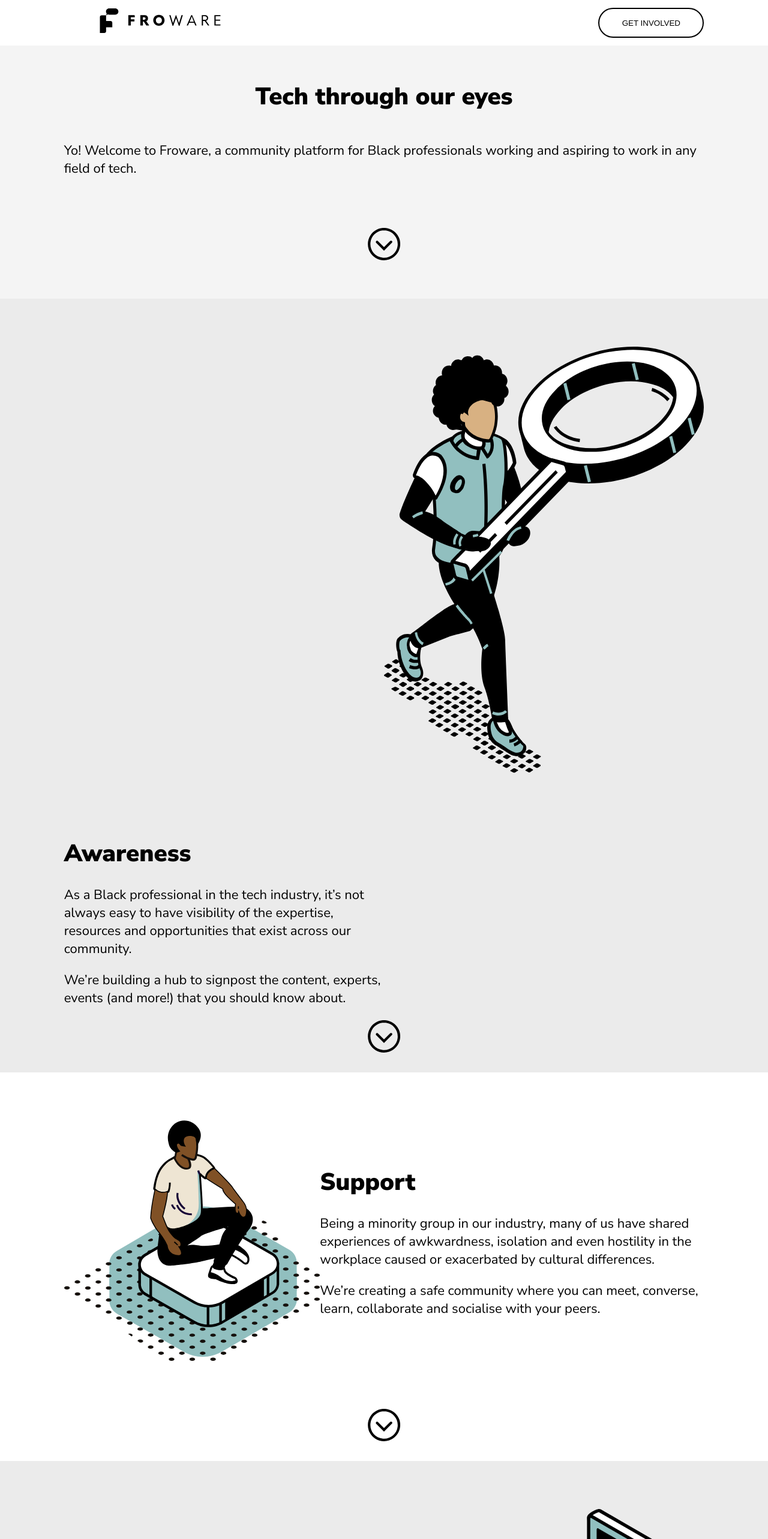
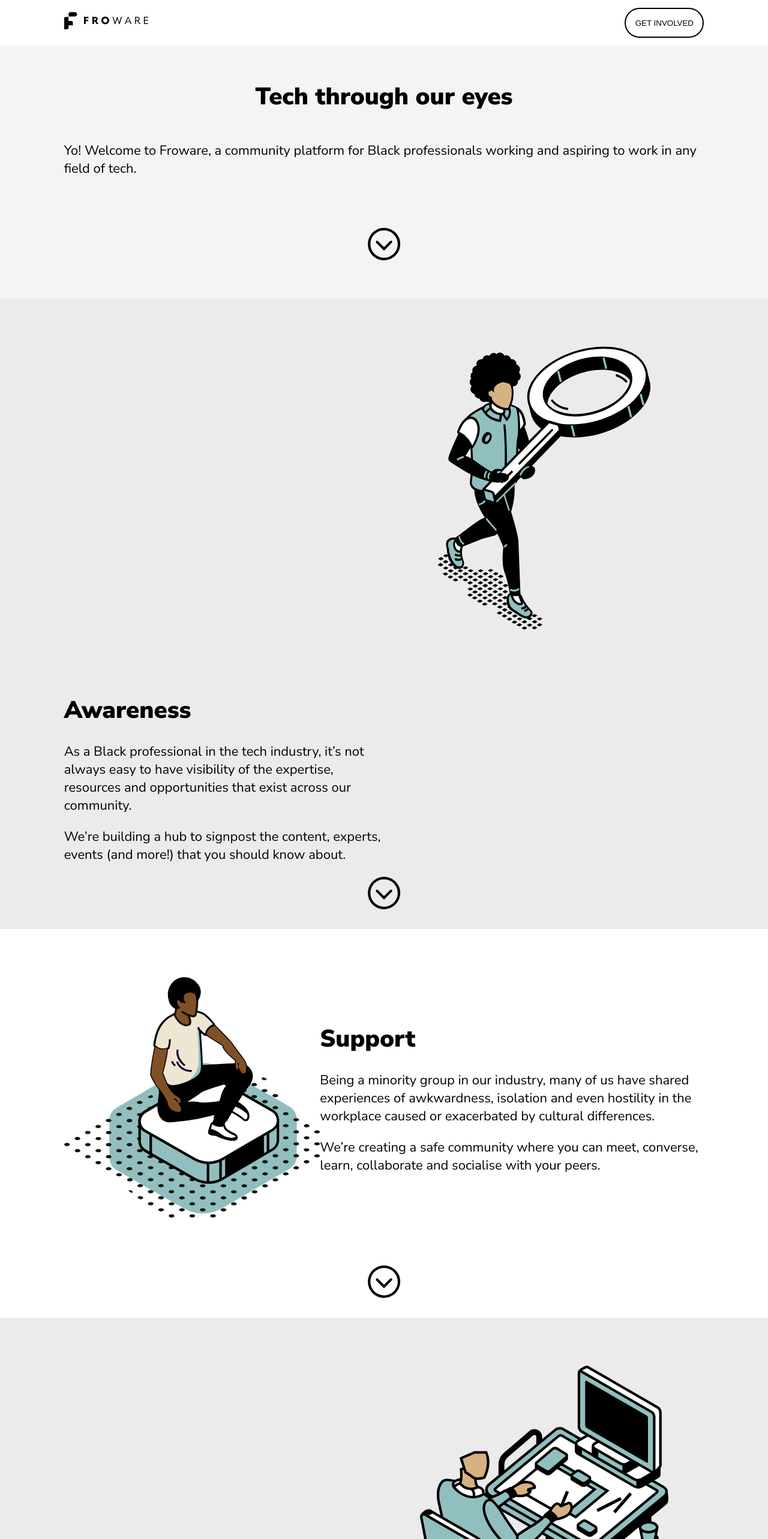
Before and after one commit to frocentric/froware-launch-landingpage, a React (Create React App) app: page / in a window 1280 px wide. Shown: the top 2566 px of the page at 60% size. Built offline with nearby package versions, Linux system fonts and the light colour scheme.

Commit message:
make header responsive

```diff
--- a/src/components/Footer/index.js
+++ b/src/components/Footer/index.js
@@ -22,6 +22,7 @@ const InnerWrapper = styled.div`
   align-items: center;
   flex-direction: column;
   height: 173px;
+  text-align: center;
 
   span {
     font-size: 70%;
@@ -37,6 +38,10 @@ const SocialMedias = styled.div`
 
   a {
     margin-right: 20px;
+  }
+
+  a:last-child {
+    margin-right: 0;
   }
 `;
 
--- a/src/components/Header/Button.js
+++ b/src/components/Header/Button.js
@@ -10,7 +10,7 @@ const StyledButton = styled.button`
   height: 50px;
   justify-self: end;
   text-transform: uppercase;
-  width: 132px;
+  max-width: 132px;
 
   @media (min-width: 1024px) {
     width: 176px;
--- a/src/components/Header/index.js
+++ b/src/components/Header/index.js
@@ -14,7 +14,7 @@ const StyledHeader = styled.div`
 const StyledLogo = styled.span`
   grid-column: 2/5;
   svg {
-    width: 140px;
+    max-width: 140px;
   }
 
   @media (min-width: 1024px) {
--- a/src/components/Section/LeftTextSection.js
+++ b/src/components/Section/LeftTextSection.js
@@ -12,7 +12,7 @@ const TextWrapper = styled.div`
 
 const Image = styled.img`
   grid-column: 2/12;
-  width: 100%;
+  max-width: 100%;
   padding-top: 30px;
 
   @media (min-width: 1024px) {
--- a/src/components/Section/RightTextSection.js
+++ b/src/components/Section/RightTextSection.js
@@ -12,7 +12,7 @@ const TextWrapper = styled.div`
 
 const Image = styled.img`
   grid-column: 2/12;
-  width: 100%;
+  max-width: 100%;
   padding-top: 30px;
 
   @media (min-width: 1024px) {
```
Also changed, not shown: src/components/Section/index.js (+0 -8 lines), 2 other files (tests, documents, lock files or other folders).
